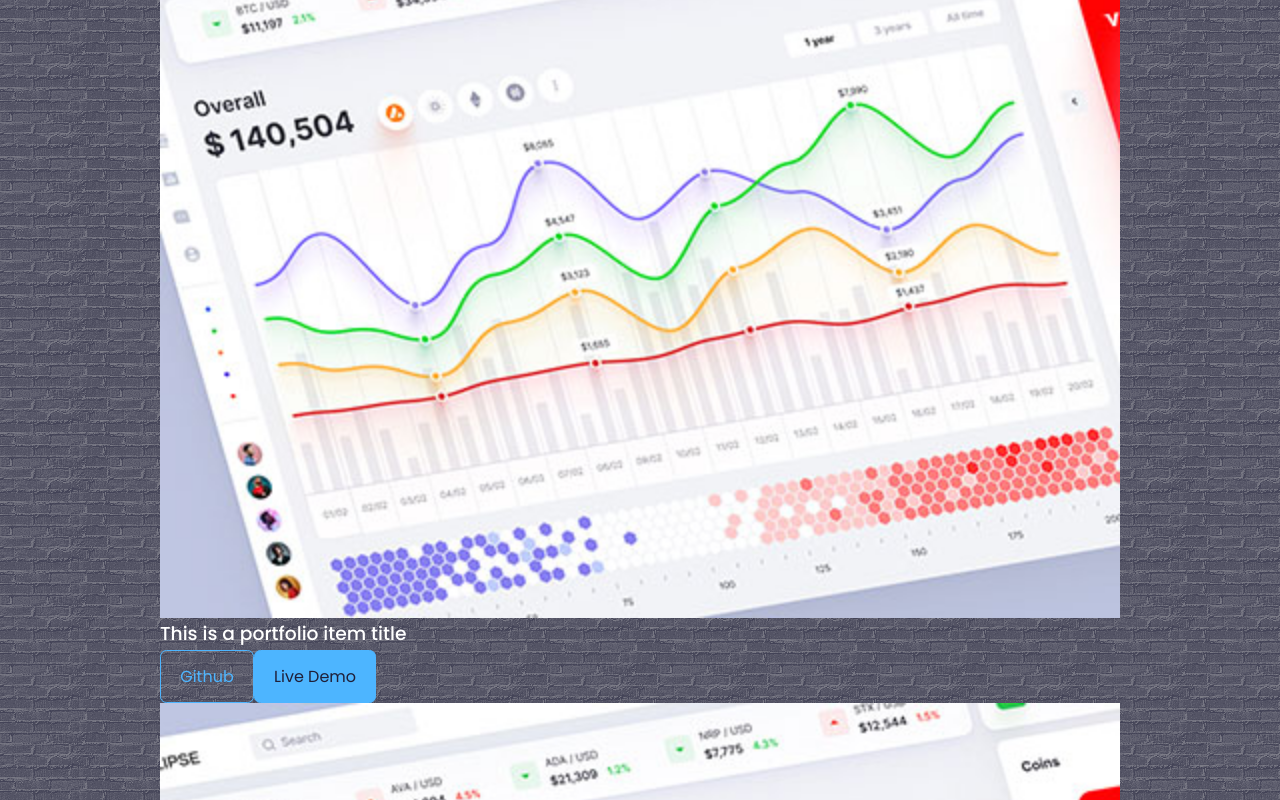
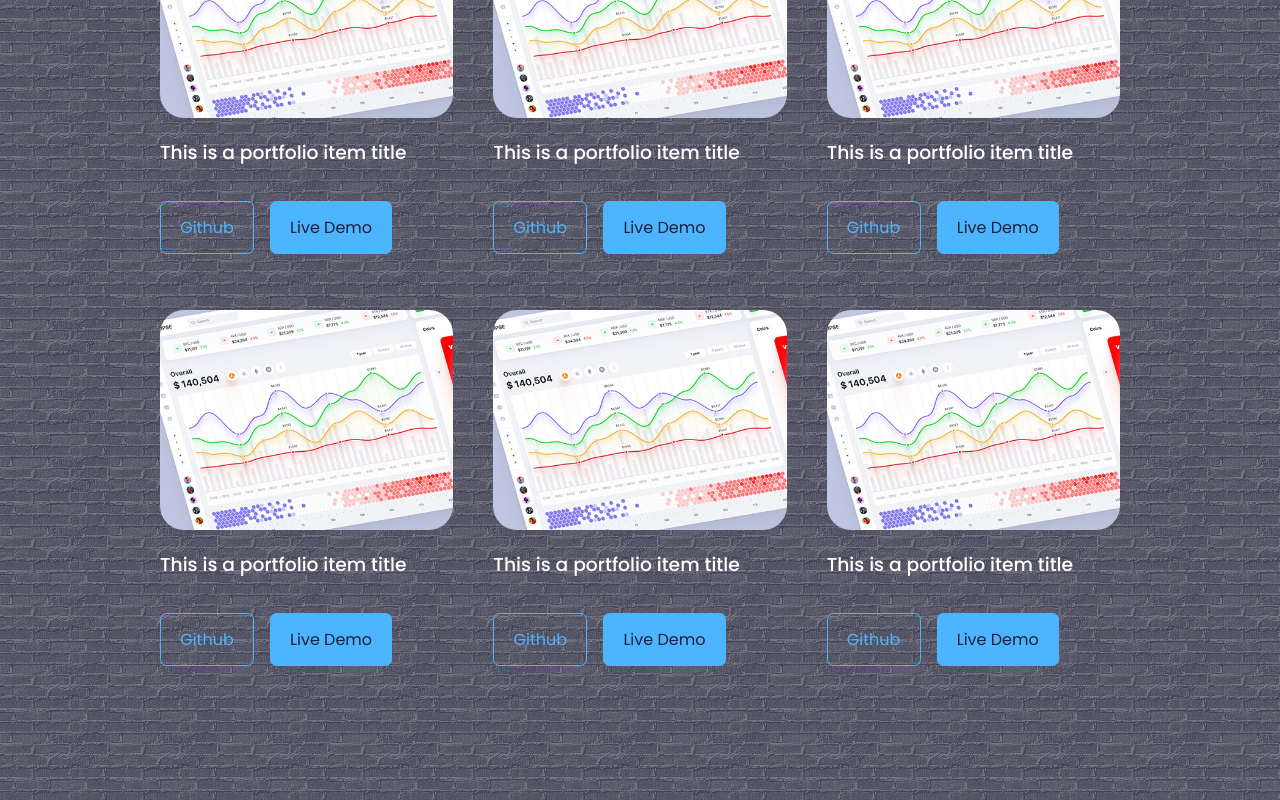
Before and after one commit to dinevtomislav/Portfolio, a React (Create React App) app in the folder react-portfolio-website/: page / in a window 1280 px wide. Shown: the part 3500-4300 px from the top of the page. Built offline with nearby package versions, Linux system fonts and the light colour scheme.

Commit message:
changes to structure of portfolio as well as css

```diff
--- a/react-portfolio-website/src/components/portfolio/Portfolio.jsx
+++ b/react-portfolio-website/src/components/portfolio/Portfolio.jsx
@@ -19,48 +19,60 @@
             <img src={IMG1} alt=''/>
           </div>
           <h3>This is a portfolio item title</h3>
+          <div className='portfolio__item-cta'>
           <a href='https://github.com/dinevtomislav' className='btn' target='_blank'>Github</a>
           <a href="https://dribbble.com/Alien_pixels" className='btn btn-primary' target='_blank'>Live Demo</a>
+          </div>
         </article>
         <article className='portfolio__item'>
           <div className='portfolio__item-image'>
             <img src={IMG1} alt=''/>
           </div>
           <h3>This is a portfolio item title</h3>
+          <div className='portfolio__item-cta'>
           <a href='https://github.com/dinevtomislav' className='btn' target='_blank'>Github</a>
           <a href="https://dribbble.com/Alien_pixels" className='btn btn-primary' target='_blank'>Live Demo</a>
+          </div>
         </article>
         <article className='portfolio__item'>
           <div className='portfolio__item-image'>
             <img src={IMG1} alt=''/>
           </div>
           <h3>This is a portfolio item title</h3>
+          <div className='portfolio__item-cta'>
           <a href='https://github.com/dinevtomislav' className='btn' target='_blank'>Github</a>
           <a href="https://dribbble.com/Alien_pixels" className='btn btn-primary' target='_blank'>Live Demo</a>
+          </div>
         </article>
         <article className='portfolio__item'>
           <div className='portfolio__item-image'>
             <img src={IMG1} alt=''/>
           </div>
           <h3>This is a portfolio item title</h3>
+          <div className='portfolio__item-cta'>
           <a href='https://github.com/dinevtomislav' className='btn' target='_blank'>Github</a>
           <a href="https://dribbble.com/Alien_pixels" className='btn btn-primary' target='_blank'>Live Demo</a>
+          </div>
         </article>
         <article className='portfolio__item'>
           <div className='portfolio__item-image'>
             <img src={IMG1} alt=''/>
           </div>
           <h3>This is a portfolio item title</h3>
+          <div className='portfolio__item-cta'>
           <a href='https://github.com/dinevtomislav' className='btn' target='_blank'>Github</a>
           <a href="https://dribbble.com/Alien_pixels" className='btn btn-primary' target='_blank'>Live Demo</a>
+          </div>
         </article>
         <article className='portfolio__item'>
           <div className='portfolio__item-image'>
             <img src={IMG1} alt=''/>
           </div>
           <h3>This is a portfolio item title</h3>
+          <div className='portfolio__item-cta'>
           <a href='https://github.com/dinevtomislav' className='btn' target='_blank'>Github</a>
           <a href="https://dribbble.com/Alien_pixels" className='btn btn-primary' target='_blank'>Live Demo</a>
+          </div>
         </article>
       </div>
     </section>
--- a/react-portfolio-website/src/components/portfolio/portfolio.css
+++ b/react-portfolio-website/src/components/portfolio/portfolio.css
@@ -0,0 +1,33 @@
+.portfolio__container {
+    display: grid;
+    grid-template-columns: repeat(3,1fr);
+    gap: 2.5rem;
+}
+
+.portfolio__items {
+    background: var(--color-bg-variant);
+    padding: 1.3rem;
+    border-radius: 2rem;
+    border: 1px solid transparent;
+    transition: var(--transition);
+}
+
+.portfolio__items:hover {
+    border-color: var(--color-primary-variant);
+    background: transparent;
+}
+
+.portfolio__item-image {
+    border-radius: 1.5rem;
+    overflow: hidden;
+}
+
+.portfolio__item h3 {
+    margin: 1.2rem 0 2rem;
+}
+
+.portfolio__item-cta {
+    display: flex;
+    gap: 1rem;
+    margin-bottom: 1rem;
+}
```
